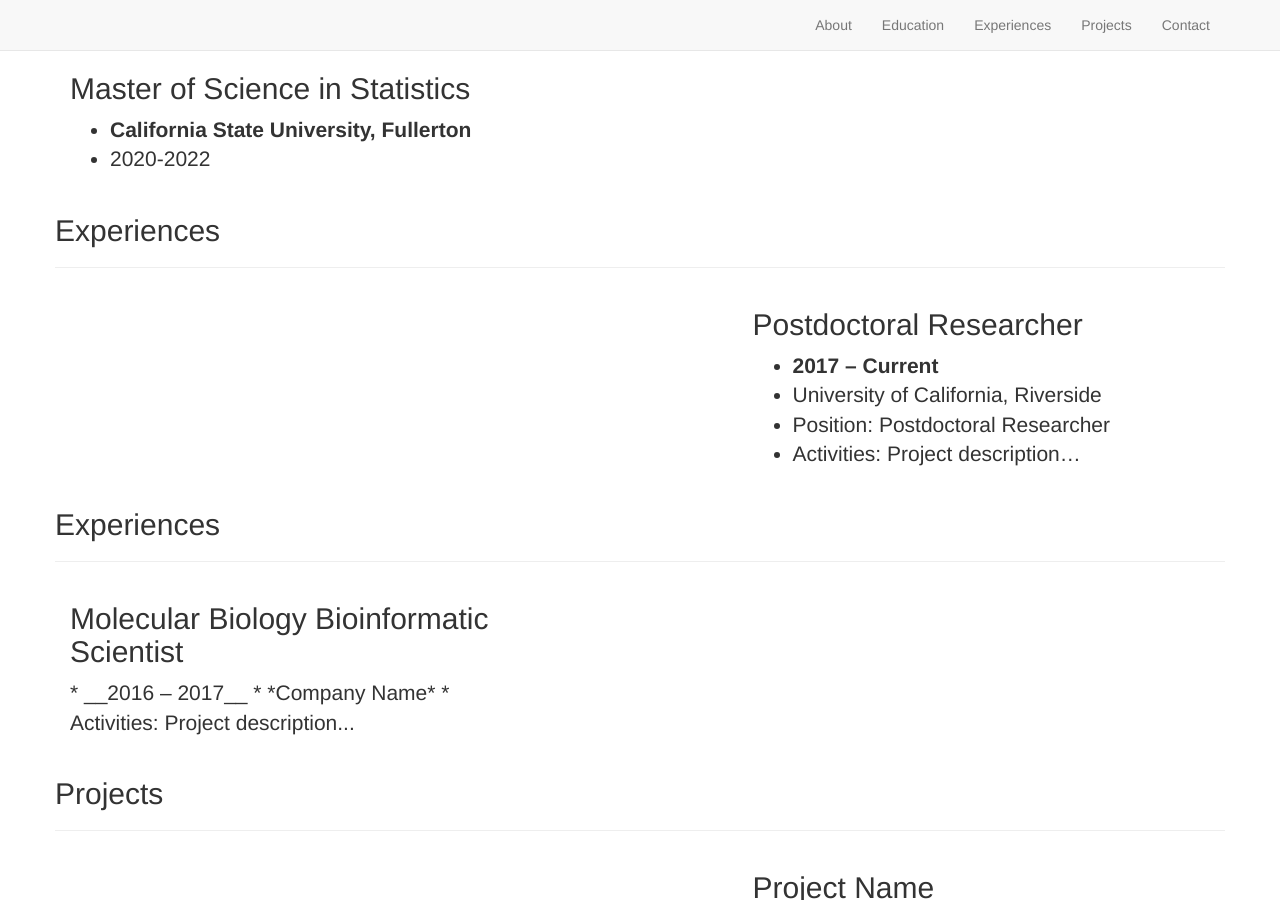
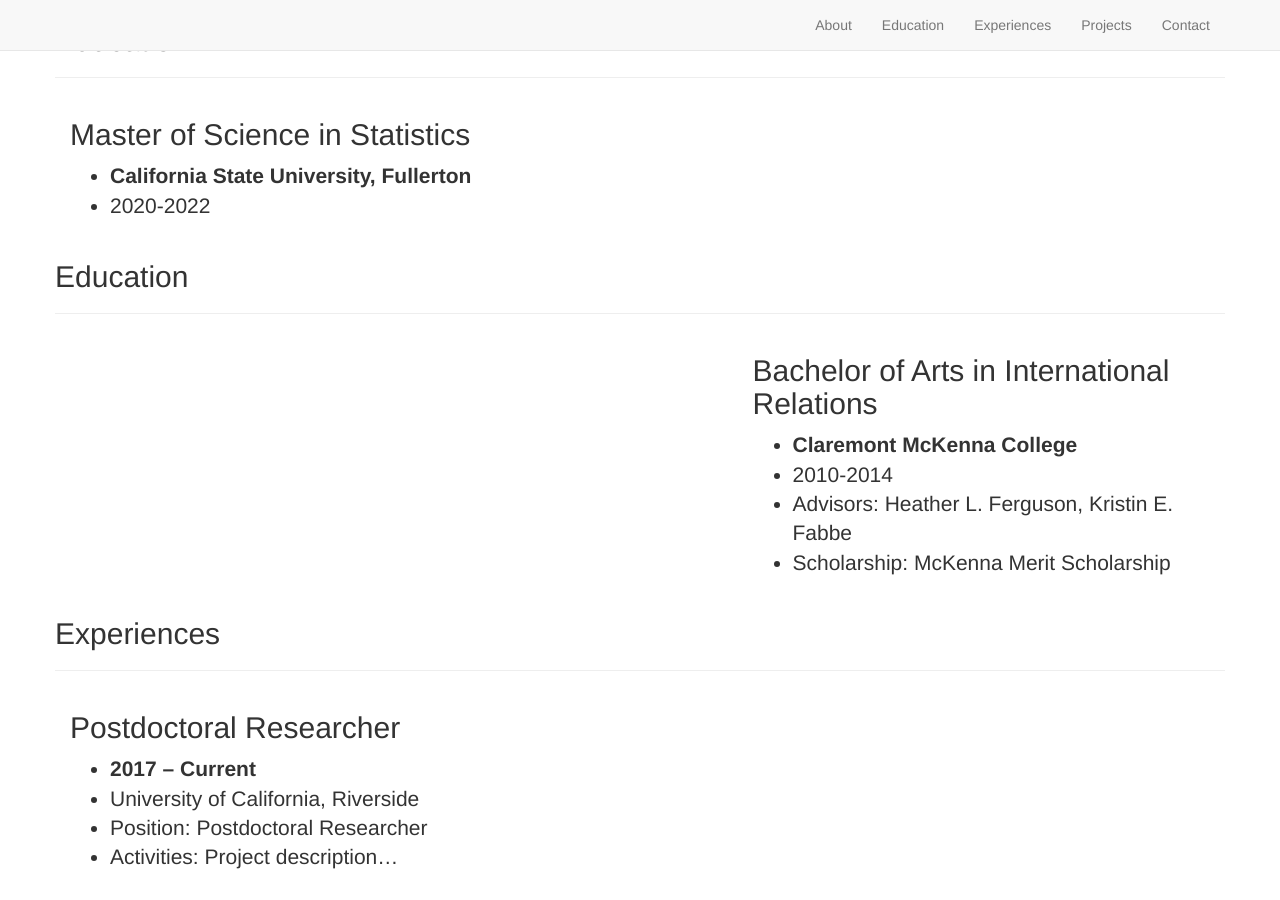
Before and after one commit to figur8s/kcherland.github.io, a Jekyll site: the page built from _posts/2000-2-1-edu.markdown, in a window 1280 px wide and 900 px high, scrolled down 578 px. Built offline with Jekyll 4.4.1, drawn with Linux system fonts in a browser that asks for light colours; nearby versions of some CDN libraries; library files that are not in the unit come from our copies; some of the changed text lies outside the part shown.

Commit message:
Update 2000-2-1-edu.markdown

```diff
--- a/_posts/2000-2-1-edu.markdown
+++ b/_posts/2000-2-1-edu.markdown
@@ -1,12 +1,12 @@
 ---
 layout: default
 img: master.jpg
-category:
+category: Education
 title: Bachelor of Arts in International Relations
-description: |
+description: Claremont McKenna College
 ---
 
-* __2010 - 2014__
-* Claremont McKenna College
+* __Claremont McKenna College__
+* 2010-2014
 * Advisors: Heather L. Ferguson, Kristin E. Fabbe
 * Scholarship: McKenna Merit Scholarship
```
